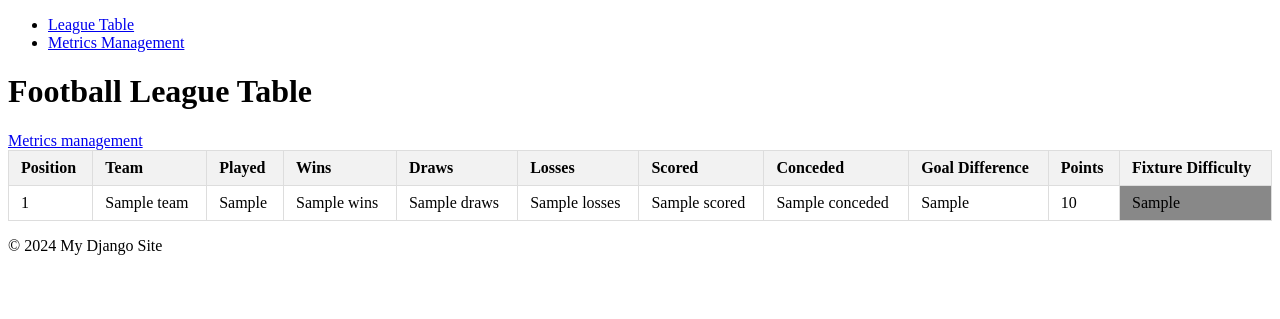
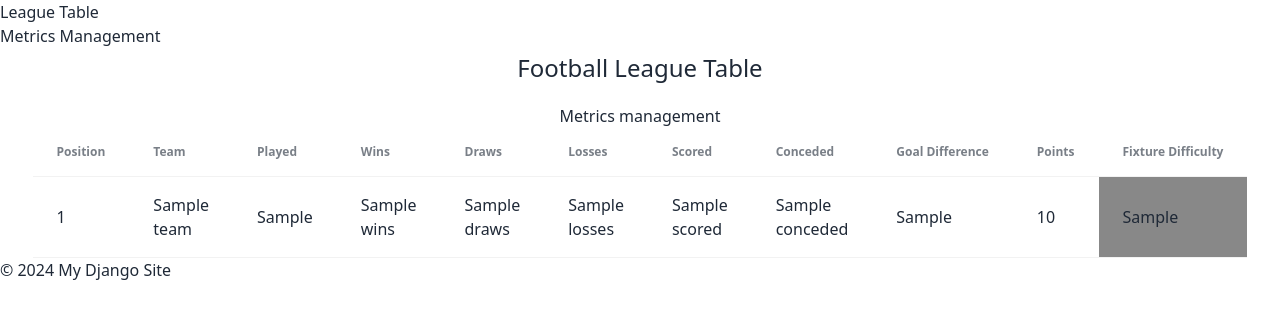
Before and after one commit to mbd0910/toughplacetogo, a Django app: template analytics/football/templates/league_table.html in a window 1280 px wide. Shown: the top 319 px of the page. Run offline with Django 5.2, Linux system fonts and the light colour scheme; the template is opened without the code that fills it: most values are stand-ins (such as "Sample title", 1, 10 or a date in 2020); some libraries are stand-ins or nearby versions.

Commit message:
Add DaisyUI. Use on LeagueTable page

```diff
--- a/analytics/football/templates/base.html
+++ b/analytics/football/templates/base.html
@@ -6,6 +6,8 @@
     <meta name="viewport" content="width=device-width, initial-scale=1.0">
     <title>{% block title %}Tough Place To Go{% endblock %}</title>
     {% block extra_styles %}{% endblock %}
+    <link href="https://cdn.jsdelivr.net/npm/daisyui@4.12.13/dist/full.min.css" rel="stylesheet" type="text/css" />
+    <script src="https://cdn.tailwindcss.com?plugins=forms,typography,aspect-ratio,line-clamp,container-queries"></script>
 </head>
 <body>
     <header>
--- a/analytics/football/templates/league_table.html
+++ b/analytics/football/templates/league_table.html
@@ -4,9 +4,10 @@
 
 {% block content %}
 
-<h1>Football League Table</h1>
+<div class="flex flex-col items-center mx-10 md:mx-20">
+    <h1 class="prose-2xl mb-4">Football League Table</h1>
     <a href="{% url 'metrics_management' competition_name season_name %}">Metrics management</a>
-<table>
+    <table class="table table-zebra table-lg">
         <thead>
             <tr>
                 <th>Position</th>
@@ -45,24 +46,9 @@
             {% endfor %}
         </tbody>
     </table>
+</div>
 {% endblock %}
 
 {% block extra_styles %}
-<style>
-    table {
-        width: 100%;
-        border-collapse: collapse;
-    }
-    th, td {
-        padding: 8px 12px;
-        border: 1px solid #ddd;
-        text-align: left;
-    }
-    th {
-        background-color: #f2f2f2;
-    }
-    tr:nth-child(even) {
-        background-color: #f9f9f9;
-    }
-</style>
+
 {% endblock %}
```
Lines whose indentation alone changed are shown as unchanged.
